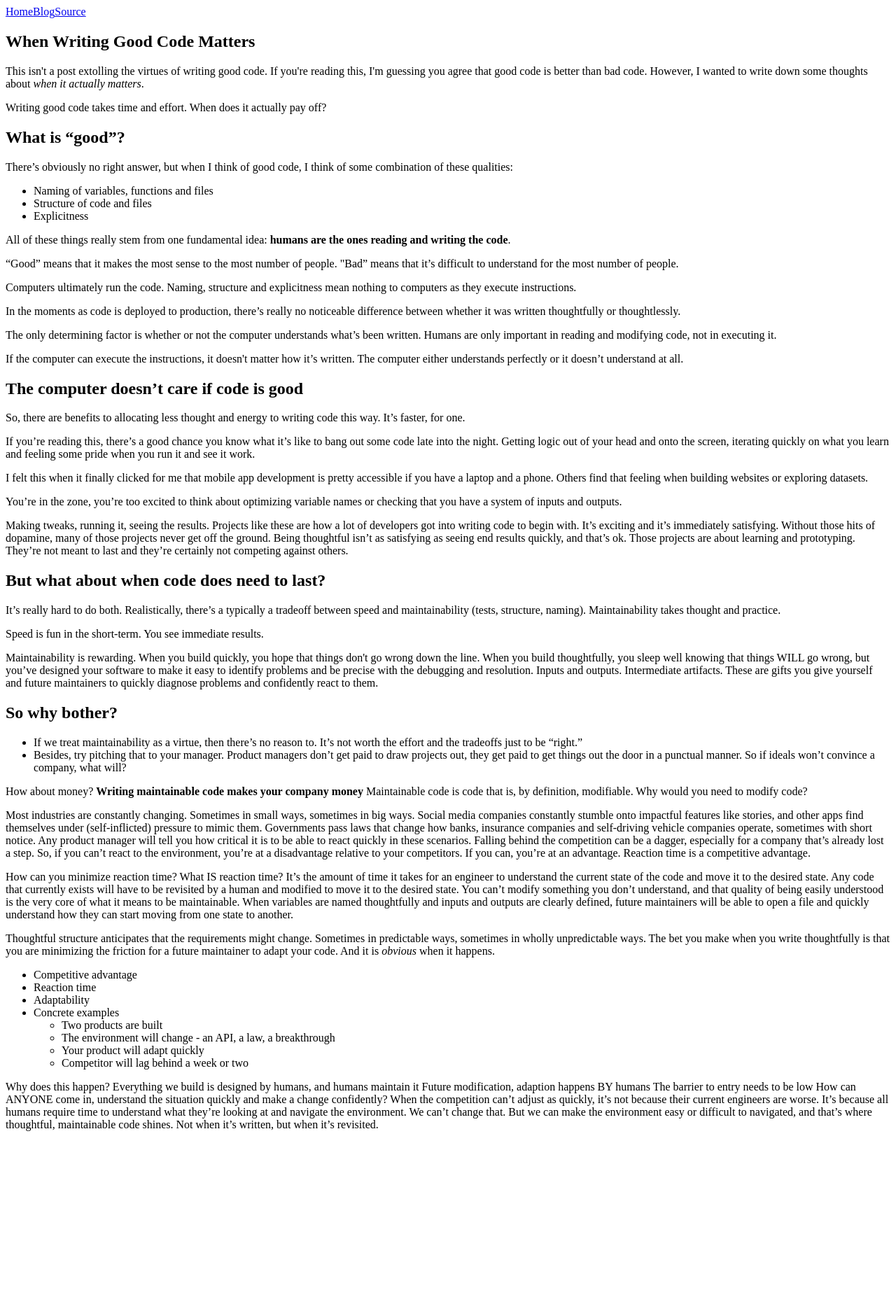
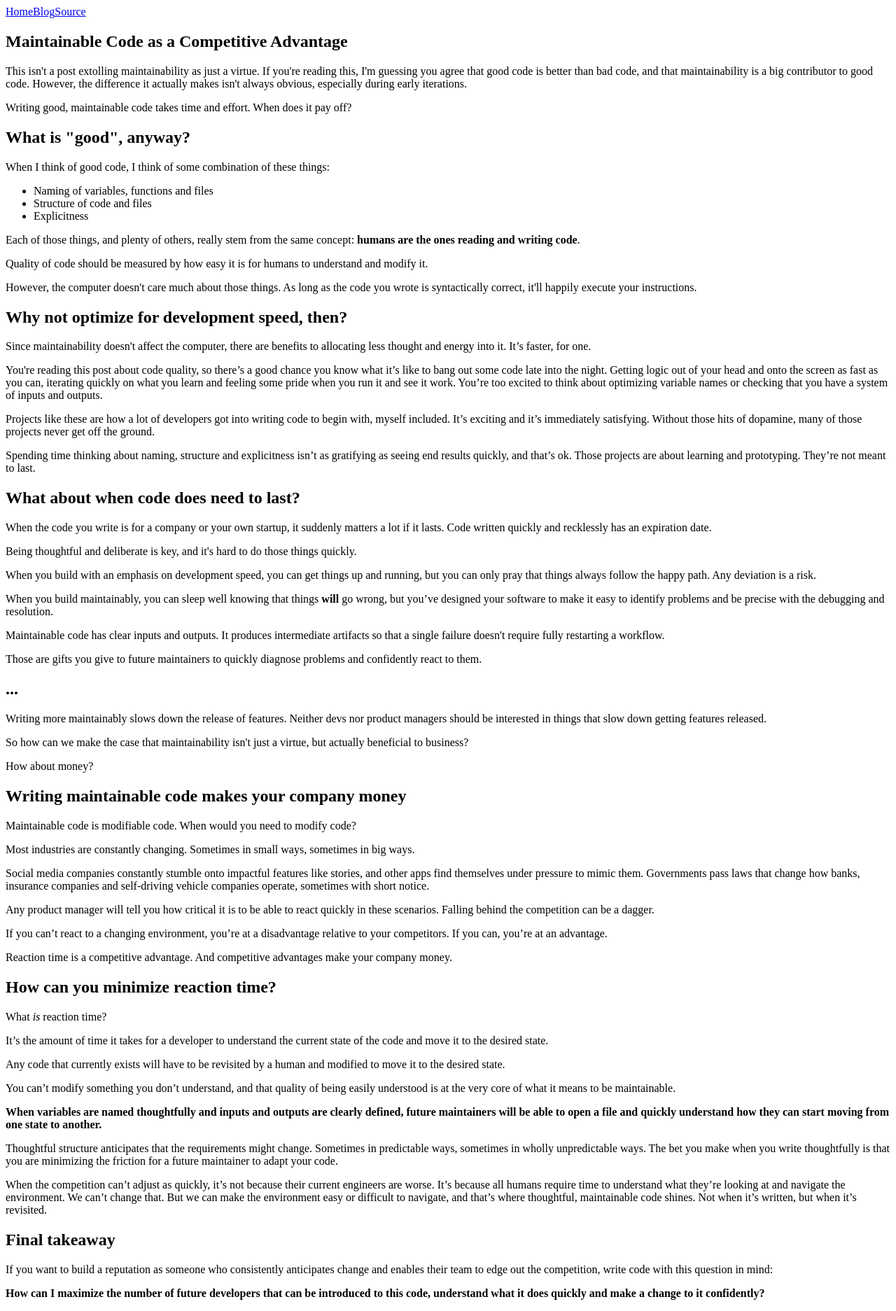
Before and after one commit to natanweinberger/blog, a Next.js app: page /blog/when-writing-good-code-matters in a window 1280 px wide. Shown: the whole page at 70% size. Before the commit the page ends 1632 px from the top, so only its background shows below. Built offline with nearby package versions, Linux system fonts and the light colour scheme.

Commit message:
Change title of and heavily edit maintainable code post

```diff
--- a/pages/blog.jsx
+++ b/pages/blog.jsx
@@ -32,7 +32,7 @@ const posts = [
     slug: 'mysql-charsets',
   },
   {
-    title: 'When writing good code matters',
+    title: 'Maintainable code as a competitive advantage',
     description: 'Coming soon...',
     slug: 'when-writing-good-code-matters',
     published: false,
--- a/pages/blog/when-writing-good-code-matters.mdx
+++ b/pages/blog/when-writing-good-code-matters.mdx
@@ -4,82 +4,108 @@ import Container from '@/components/container';
 <Container>
     <Post>
 
-# When Writing Good Code Matters
+# Maintainable Code as a Competitive Advantage
 
-This isn't a post extolling the virtues of writing good code. If you're reading this, I'm guessing you agree that good code is better than bad code. However, I wanted to write down some thoughts about *when it actually matters*.
+This isn't a post extolling maintainability as just a virtue.
+If you're reading this, I'm guessing you agree that good code is better than bad code, and that maintainability is a big contributor to good code.
+However, the difference it actually makes isn't always obvious, especially during early iterations.
 
-Writing good code takes time and effort. When does it actually pay off?
+Writing good, maintainable code takes time and effort. When does it pay off?
 
-## What is “good”?
+## What is "good", anyway?
 
-There’s obviously no right answer, but when I think of good code, I think of some combination of these qualities:
+When I think of good code, I think of some combination of these things:
 
 - Naming of variables, functions and files
 - Structure of code and files
 - Explicitness
 
-All of these things really stem from one fundamental idea: **humans are the ones reading and writing the code**.
+Each of those things, and plenty of others, really stem from the same concept: **humans are the ones reading and writing code**.
 
-“Good” means that it makes the most sense to the most number of people. "Bad” means that it’s difficult to understand for the most number of people.
+Quality of code should be measured by how easy it is for humans to understand and modify it.
 
-Computers ultimately run the code. Naming, structure and explicitness mean nothing to computers as they execute instructions.
+However, the computer doesn't care much about those things. As long as the code you wrote is syntactically correct, it'll happily execute your instructions.
 
-In the moments as code is deployed to production, there’s really no noticeable difference between whether it was written thoughtfully or thoughtlessly.
+## Why not optimize for development speed, then?
 
-The only determining factor is whether or not the computer understands what’s been written. Humans are only important in reading and modifying code, not in executing it.
+Since maintainability doesn't affect the computer, there are benefits to allocating less thought and energy into it. It’s faster, for one.
 
-If the computer can execute the instructions, it doesn't matter how it’s written. The computer either understands perfectly or it doesn’t understand at all.
+You're reading this post about code quality, so there’s a good chance you know what it’s like to bang out some code late into the night. Getting logic out of your head and onto the screen as fast as you can, iterating quickly on what you learn and feeling some pride when you run it and see it work.
+You’re too excited to think about optimizing variable names or checking that you have a system of inputs and outputs.
 
-## The computer doesn’t care if code is good
+Projects like these are how a lot of developers got into writing code to begin with, myself included. It’s exciting and it’s immediately satisfying. Without those hits of dopamine, many of those projects never get off the ground.
 
-So, there are benefits to allocating less thought and energy to writing code this way. It’s faster, for one.
 
-If you’re reading this, there’s a good chance you know what it’s like to bang out some code late into the night. Getting logic out of your head and onto the screen, iterating quickly on what you learn and feeling some pride when you run it and see it work.
+Spending time thinking about naming, structure and explicitness isn’t as gratifying as seeing end results quickly, and that’s ok.
+Those projects are about learning and prototyping. They’re not meant to last.
 
-I felt this when it finally clicked for me that mobile app development is pretty accessible if you have a laptop and a phone. Others find that feeling when building websites or exploring datasets.
+{/*
+## What is “good”, anyway?
 
-You’re in the zone, you’re too excited to think about optimizing variable names or checking that you have a system of inputs and outputs.
 
-Making tweaks, running it, seeing the results. Projects like these are how a lot of developers got into writing code to begin with. It’s exciting and it’s immediately satisfying. Without those hits of dopamine, many of those projects never get off the ground. Being thoughtful isn’t as satisfying as seeing end results quickly, and that’s ok. Those projects are about learning and prototyping. They’re not meant to last and they’re certainly not competing against others.
+*/}
 
-## But what about when code does need to last?
+## What about when code does need to last?
 
-It’s really hard to do both. Realistically, there’s a typically a tradeoff between speed and maintainability (tests, structure, naming). Maintainability takes thought and practice.
+When the code you write is for a company or your own startup, it suddenly matters a lot if it lasts. Code written quickly and recklessly has an expiration date.
 
-Speed is fun in the short-term. You see immediate results.
+Being thoughtful and deliberate is key, and it's hard to do those things quickly.
 
-Maintainability is rewarding. When you build quickly, you hope that things don't go wrong down the line. When you build thoughtfully, you sleep well knowing that things WILL go wrong, but you’ve designed your software to make it easy to identify problems and be precise with the debugging and resolution. Inputs and outputs. Intermediate artifacts. These are gifts you give yourself and future maintainers to quickly diagnose problems and confidently react to them.
+When you build with an emphasis on development speed, you can get things up and running, but you can only pray that things always follow the happy path. Any deviation is a risk.
 
-## So why bother?
+When you build maintainably, you can sleep well knowing that things **will** go wrong, but you’ve designed your software to make it easy to identify problems and be precise with the debugging and resolution.
 
-    - If we treat maintainability as a virtue, then there’s no reason to. It’s not worth the effort and the tradeoffs just to be “right.”
-    - Besides, try pitching that to your manager. Product managers don’t get paid to draw projects out, they get paid to get things out the door in a punctual manner. So if ideals won’t convince a company, what will?
+Maintainable code has clear inputs and outputs. It produces intermediate artifacts so that a single failure doesn't require fully restarting a workflow.
 
-    How about money?
-**Writing maintainable code makes your company money**
-Maintainable code is code that is, by definition, modifiable. Why would you need to modify code?
+Those are gifts you give to future maintainers to quickly diagnose problems and confidently react to them.
 
-Most industries are constantly changing. Sometimes in small ways, sometimes in big ways. Social media companies constantly stumble onto impactful features like stories, and other apps find themselves under (self-inflicted) pressure to mimic them. Governments pass laws that change how banks, insurance companies and self-driving vehicle companies operate, sometimes with short notice.
-Any product manager will tell you how critical it is to be able to react quickly in these scenarios. Falling behind the competition can be a dagger, especially for a company that’s already lost a step.
-So, if you can’t react to the environment, you’re at a disadvantage relative to your competitors. If you can, you’re at an advantage. Reaction time is a competitive advantage.
+## ...
 
-How can you minimize reaction time? What IS reaction time? It’s the amount of time it takes for an engineer to understand the current state of the code and move it to the desired state. Any code that currently exists will have to be revisited by a human and modified to move it to the desired state. You can’t modify something you don’t understand, and that quality of being easily understood is the very core of what it means to be maintainable. When variables are named thoughtfully and inputs and outputs are clearly defined, future maintainers will be able to open a file and quickly understand how they can start moving from one state to another.
+Writing more maintainably slows down the release of features. Neither devs nor product managers should be interested in things that slow down getting features released.
 
-Thoughtful structure anticipates that the requirements might change. Sometimes in predictable ways, sometimes in wholly unpredictable ways. The bet you make when you write thoughtfully is that you are minimizing the friction for a future maintainer to adapt your code. And it is *obvious* when it happens.
-- Competitive advantage
-- Reaction time
-- Adaptability
-- Concrete examples
-    - Two products are built
-    - The environment will change - an API, a law, a breakthrough
-    - Your product will adapt quickly
-    - Competitor will lag behind a week or two
+So how can we make the case that maintainability isn't just a virtue, but actually beneficial to business?
 
-Why does this happen?
-    Everything we build is designed by humans, and humans maintain it
-    Future modification, adaption happens BY humans
-        The barrier to entry needs to be low
-        How can ANYONE come in, understand the situation quickly and make a change confidently?
-    When the competition can’t adjust as quickly, it’s not because their current engineers are worse. It’s because all humans require time to understand what they’re looking at and navigate the environment. We can’t change that. But we can make the environment easy or difficult to navigated, and that’s where thoughtful, maintainable code shines. Not when it’s written, but when it’s revisited.
+How about money?
+
+## Writing maintainable code makes your company money
+
+Maintainable code is modifiable code. When would you need to modify code?
+
+Most industries are constantly changing. Sometimes in small ways, sometimes in big ways.
+
+Social media companies constantly stumble onto impactful features like stories, and other apps find themselves under pressure to mimic them.
+Governments pass laws that change how banks, insurance companies and self-driving vehicle companies operate, sometimes with short notice.
+
+Any product manager will tell you how critical it is to be able to react quickly in these scenarios.
+Falling behind the competition can be a dagger.
+
+If you can’t react to a changing environment, you’re at a disadvantage relative to your competitors. If you can, you’re at an advantage.
+
+Reaction time is a competitive advantage. And competitive advantages make your company money.
+
+## How can you minimize reaction time?
+
+What *is* reaction time?
+
+It’s the amount of time it takes for a developer to understand the current state of the code and move it to the desired state.
+
+Any code that currently exists will have to be revisited by a human and modified to move it to the desired state.
+
+You can’t modify something you don’t understand, and that quality of being easily understood is at the very core of what it means to be maintainable.
+
+**When variables are named thoughtfully and inputs and outputs are clearly defined, future maintainers will be able to open a file and quickly understand how they can start moving from one state to another.**
+
+Thoughtful structure anticipates that the requirements might change. Sometimes in predictable ways, sometimes in wholly unpredictable ways.
+The bet you make when you write thoughtfully is that you are minimizing the friction for a future maintainer to adapt your code.
+
+When the competition can’t adjust as quickly, it’s not because their current engineers are worse. It’s because all humans require time to understand what they’re looking at and navigate the environment. We can’t change that.
+But we can make the environment easy or difficult to navigate, and that’s where thoughtful, maintainable code shines. Not when it’s written, but when it’s revisited.
+
+## Final takeaway
+
+If you want to build a reputation as someone who consistently anticipates change and enables their team to edge out the competition, write code with this question in mind:
+
+**How can I maximize the number of future developers that can be introduced to this code, understand what it does quickly and make a change to it confidently?**
+
     </Post>
 </Container>
```
